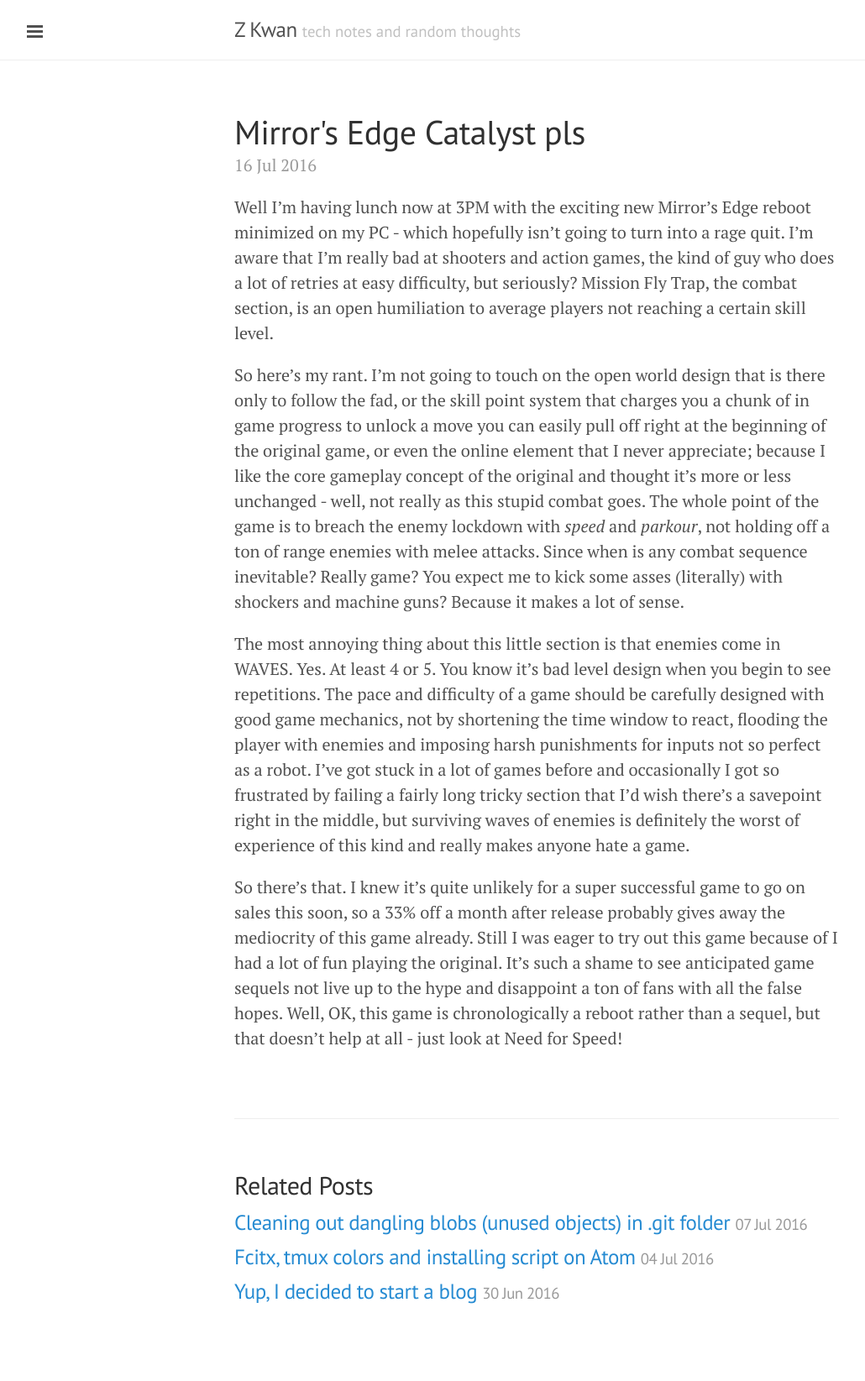
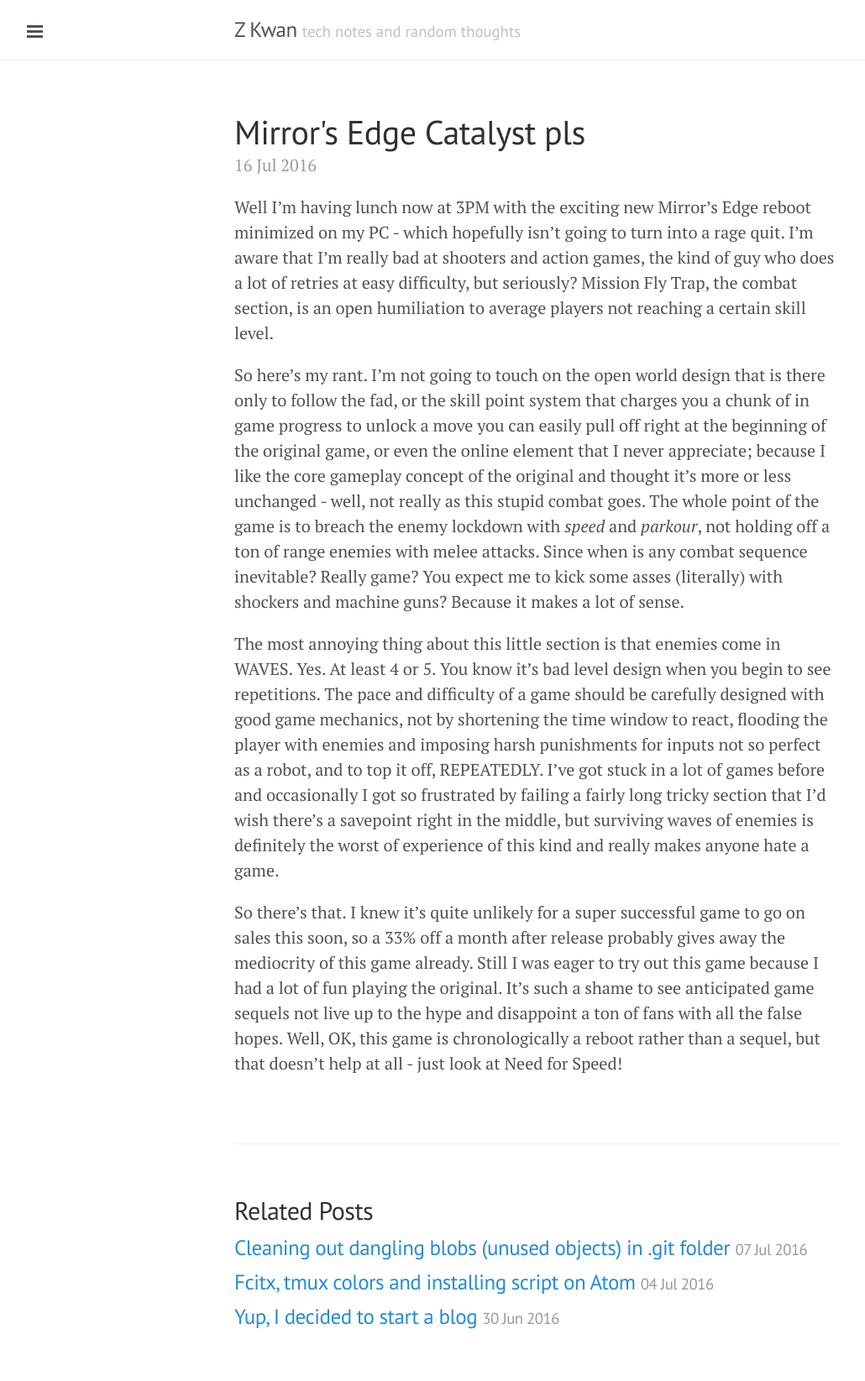
Before and after one commit to kwanz/kwanz.github.io, a Jekyll site: the page built from _posts/2016-07-16-mirror-s-edge-catalyst-pls.markdown, in a window 1280 px wide. Shown: the whole page at 84% size, without its empty margins (1-1031 px from the left). Built offline with Jekyll 4.4.1, drawn with Linux system fonts in a browser that asks for light colours; before the commit the page ends 1615 px from its top, so only the background shows below that.

Commit message:
Post update: Mirror's Edge Catalyst pls

```diff
--- a/_posts/2016-07-16-mirror-s-edge-catalyst-pls.markdown
+++ b/_posts/2016-07-16-mirror-s-edge-catalyst-pls.markdown
@@ -7,6 +7,6 @@ Well I'm having lunch now at 3PM with the exciting new Mirror's Edge reboot mini
 
 So here's my rant. I'm not going to touch on the open world design that is there only to follow the fad, or the skill point system that charges you a chunk of in game progress to unlock a move you can easily pull off right at the beginning of the original game, or even the online element that I never appreciate; because I like the core gameplay concept of the original and thought it's more or less unchanged - well, not really as this stupid combat goes. The whole point of the game is to breach the enemy lockdown with *speed* and *parkour*, not holding off a ton of range enemies with melee attacks. Since when is any combat sequence inevitable? Really game? You expect me to kick some asses (literally) with shockers and machine guns? Because it makes a lot of sense.
 
-The most annoying thing about this little section is that enemies come in WAVES. Yes. At least 4 or 5. You know it's bad level design when you begin to see repetitions. The pace and difficulty of a game should be carefully designed with good game mechanics, not by shortening the time window to react, flooding the player with enemies and imposing harsh punishments for inputs not so perfect as a robot. I've got stuck in a lot of games before and occasionally I got so frustrated by failing a fairly long tricky section that I'd wish there's a savepoint right in the middle, but surviving waves of enemies is definitely the worst of experience of this kind and really makes anyone hate a game.
+The most annoying thing about this little section is that enemies come in WAVES. Yes. At least 4 or 5. You know it's bad level design when you begin to see repetitions. The pace and difficulty of a game should be carefully designed with good game mechanics, not by shortening the time window to react, flooding the player with enemies and imposing harsh punishments for inputs not so perfect as a robot, and to top it off, REPEATEDLY. I've got stuck in a lot of games before and occasionally I got so frustrated by failing a fairly long tricky section that I'd wish there's a savepoint right in the middle, but surviving waves of enemies is definitely the worst of experience of this kind and really makes anyone hate a game.
 
-So there's that. I knew it's quite unlikely for a super successful game to go on sales this soon, so a 33% off a month after release probably gives away the mediocrity of this game already. Still I was eager to try out this game because of I had a lot of fun playing the original. It's such a shame to see anticipated game sequels not live up to the hype and disappoint a ton of fans with all the false hopes. Well, OK, this game is chronologically a reboot rather than a sequel, but that doesn't help at all - just look at Need for Speed!
+So there's that. I knew it's quite unlikely for a super successful game to go on sales this soon, so a 33% off a month after release probably gives away the mediocrity of this game already. Still I was eager to try out this game because I had a lot of fun playing the original. It's such a shame to see anticipated game sequels not live up to the hype and disappoint a ton of fans with all the false hopes. Well, OK, this game is chronologically a reboot rather than a sequel, but that doesn't help at all - just look at Need for Speed!
```
